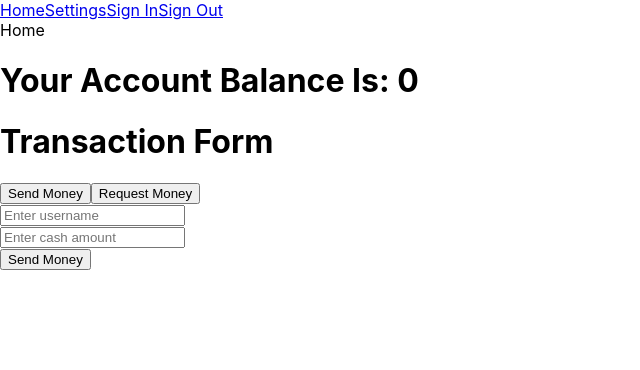
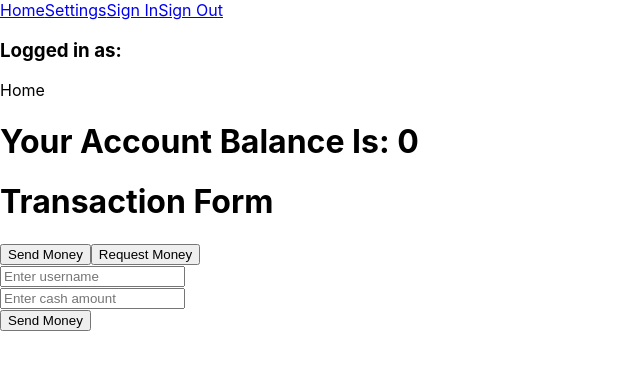
Before and after one commit to RamiLorca/cash-pal, a React (Create React App) app in the folder cash-pal/: page / in a window 1280 px wide. Shown: the top 370 px of the page, without its empty margins (0-640 px from the left). Built offline with nearby package versions, Linux system fonts and the light colour scheme.

Commit message:
added username display to nav bar

```diff
--- /dev/null
+++ b/cash-pal/src/components/home components/DisplayUsername.component.tsx
@@ -0,0 +1,17 @@
+import type { RootState } from "../../store";
+import { useSelector } from "react-redux";
+
+const DisplayUsername = () => {
+
+  const { account } = useSelector ((state: RootState) => ({
+    account: state.account
+  }))
+
+  return (
+    <div>
+      <h3>Logged in as: {account.username}</h3>
+    </div>
+  )
+}
+
+export default DisplayUsername;
--- a/cash-pal/src/router/NavigationBar.component.tsx
+++ b/cash-pal/src/router/NavigationBar.component.tsx
@@ -1,4 +1,5 @@
 import { Outlet, Link } from "react-router-dom";
+import DisplayUsername from "../components/home components/DisplayUsername.component";
 
 const NavigationBar = () => {
   return (
@@ -9,6 +10,7 @@ const NavigationBar = () => {
             <Link className='nav-link' to='/settings'>Settings</Link>
             <Link className='nav-link' to='/signin'>Sign In</Link>
             <Link className="nav-link" to='/signout'>Sign Out</Link>
+            <DisplayUsername />
 
         </div>
         <Outlet />
```
